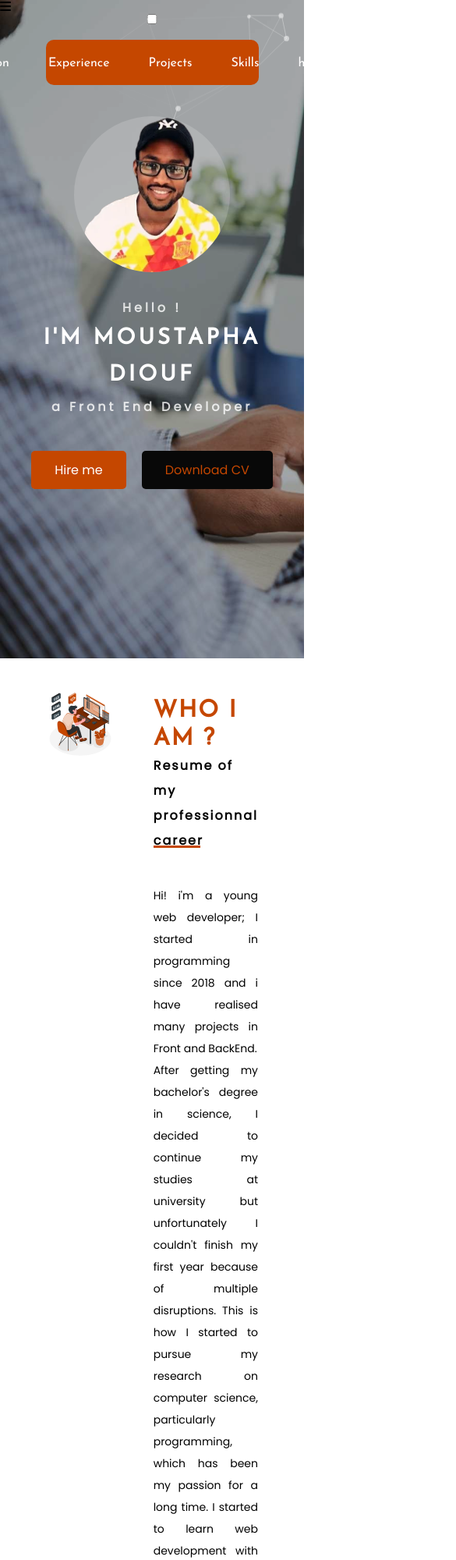
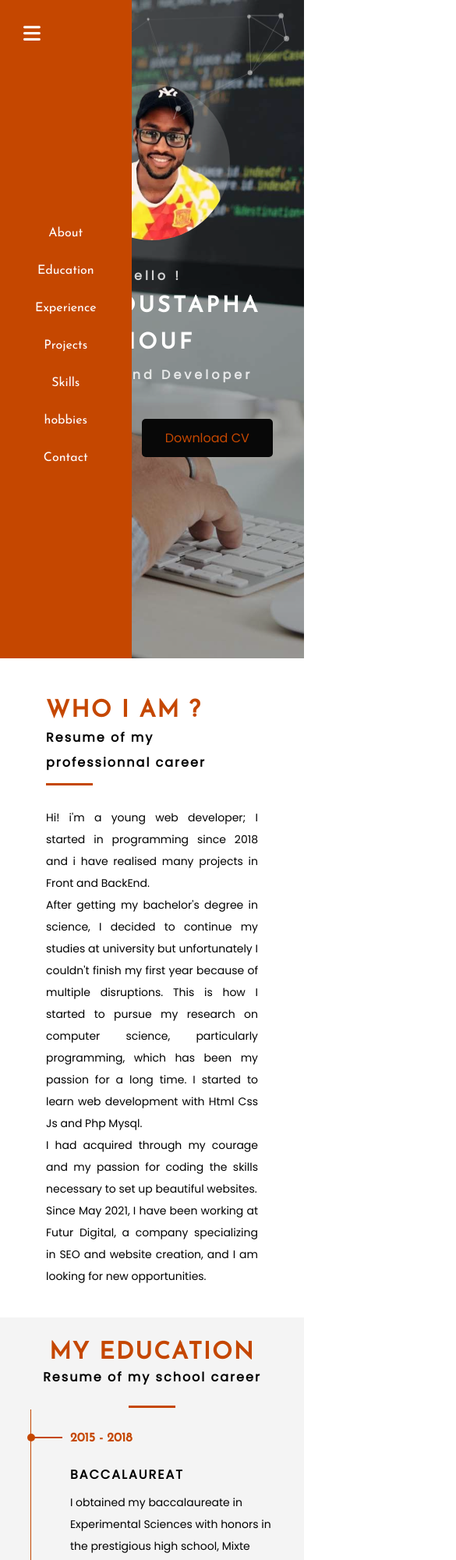
Before and after one commit to Moustapha76/moustaphadiouf, a plain HTML site: page index.html in a window 390 px wide. Shown: the top 2000 px of the page at 78% size, 585 px wide, since content can reach past the window. Drawn offline with nearby package versions, Linux system fonts and the light colour scheme.

Commit message:
Add files via upload

```diff
--- a/css/style.css
+++ b/css/style.css
@@ -150,6 +150,7 @@ header {
     background-image: url(../img/banner.jpg);
     background-size: cover;
     background-repeat: no-repeat;
+    background-position: bottom;
     background-color: #00000052;
     background-blend-mode: overlay;
 }
@@ -904,7 +905,109 @@ footer {
 
 footer p {
     font-family: var(--font3);
+    text-align: center;
+    line-height: 2;
 }
 
 
 /* main */
+
+label,
+input#bar {
+    display: none;
+}
+
+
+/* responsivity  */
+
+@media (max-width: 576px) {
+    label {
+        display: block;
+        z-index: 99;
+        position: relative;
+        color: #fff;
+        padding: 30px 30px;
+        font-size: 25px;
+    }
+    input[type='checkbox'] {
+        transition: all .3s linear;
+    }
+    input[type='checkbox']:checked~nav {
+        display: none;
+    }
+    nav {
+        margin: 0;
+        position: absolute;
+        border-radius: 0;
+        transition: all .3s linear;
+    }
+    nav ul {
+        flex-direction: column;
+        width: 100%;
+        height: 100vh;
+    }
+    nav ul li {
+        margin: 15px 0;
+    }
+    nav ul li a {
+        font-size: 16px;
+    }
+    main section#about .bloc:nth-child(1) {
+        display: none;
+    }
+    main section .bloc {
+        width: 100%;
+    }
+    nav.fixed {
+        position: absolute;
+    }
+    main section#education .container .item {
+        padding: 10% 0% 0 16%;
+        text-align: left;
+        width: 100%;
+        border-left: 1px solid var(--color3);
+        border-right: none;
+    }
+    main section#education .container .item:nth-child(even) {
+        left: 0%;
+    }
+    main section#education .container .item:before {
+        left: 0;
+        width: 40px;
+    }
+    main section#education .container .item::after,
+    main section#education .container .item:nth-child(even)::after {
+        left: calc(0% - 5px);
+        width: 10px;
+        height: 10px;
+        top: 31px;
+    }
+    main section .container .item .date {
+        position: relative;
+        top: -10px;
+        font-weight: bold;
+        text-align: left;
+        padding-left: 0px;
+        font-size: 16px;
+    }
+    main section#projects .container {
+        grid-template-columns: 1fr;
+        grid-template-areas: 'item1' 'item2' 'item3' 'item4' 'item5';
+    }
+    main section#skills .container,
+    main section#contact .container {
+        flex-wrap: wrap;
+    }
+    main section#skills .container div {
+        width: 100%;
+        margin: 10% 0 40px 0;
+        padding: 0%;
+    }
+    main section#skills .container div .level,
+    main section#contact form {
+        width: 100%;
+    }
+}
+
+
+/* responsivity  */
```
